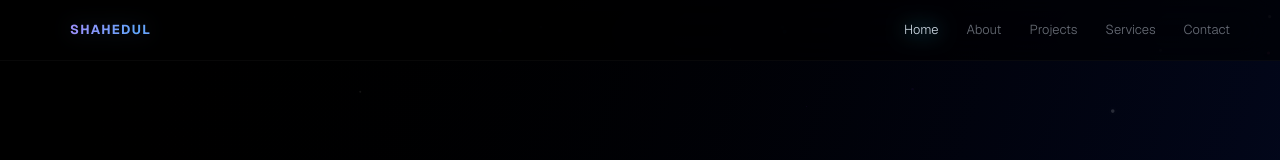
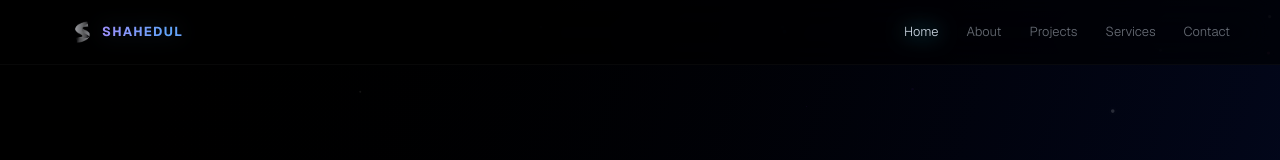
Before and after one commit to Shahed002/my-portfolio, a Next.js app: page / in a window 1280 px wide. Shown: the top 160 px of the page. Built offline with nearby package versions, Linux system fonts and the light colour scheme.

Commit message:
change favicon

```diff
--- a/app/page.tsx
+++ b/app/page.tsx
@@ -1223,7 +1223,8 @@ export default function Home() {
       <GlobalParticles />
       {/* NAVBAR */}
       <nav className="fixed top-0 left-0 w-full flex justify-between items-center px-10 py-6 text-[13px] z-60 backdrop-blur-xl bg-black/40 border-b border-white/3">
-        <a href="#home" className="cursor-pointer group" onClick={() => { if (showModal) closeModal(); if (showEmailForm) setShowEmailForm(false); setActive("home"); }}>
+        <a href="#home" className="cursor-pointer group flex items-center gap-2" onClick={() => { if (showModal) closeModal(); if (showEmailForm) setShowEmailForm(false); setActive("home"); }}>
+          <img src="/logo.png" alt="Logo" className="w-6 h-6 transition-all duration-300 group-hover:scale-110" />
           <h1 className="font-bold tracking-widest uppercase transition-all duration-300">
             <span className="inline-block text-transparent bg-clip-text [-webkit-text-fill-color:transparent] bp-gradient-anim drop-shadow-[0_0_10px_rgba(96,165,250,0.18)]">
               SHAHEDUL
```
Also changed, not shown: public/logo.png (added).
